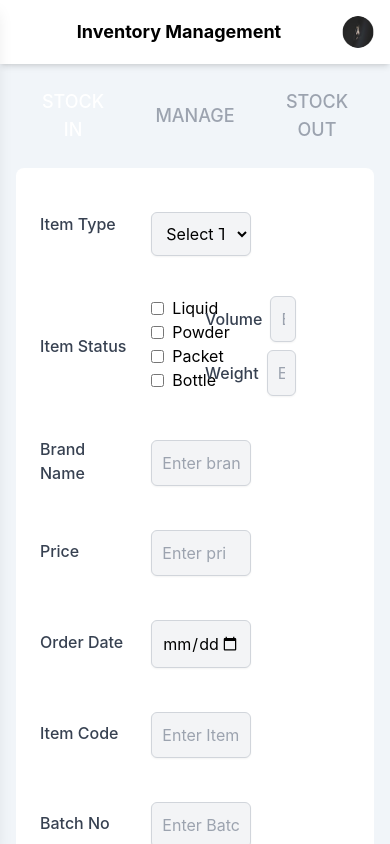
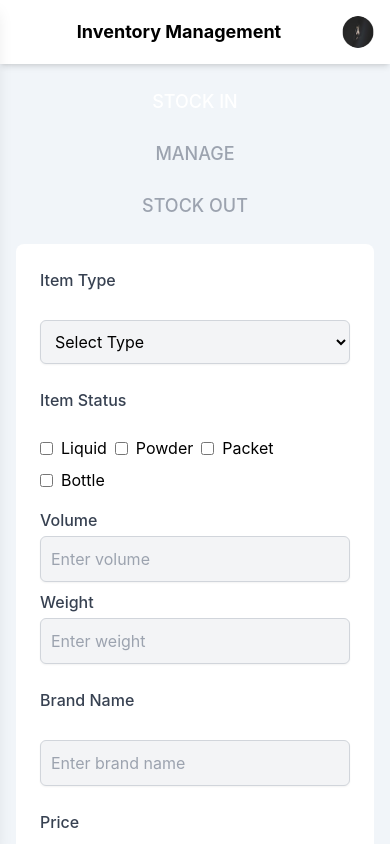
Before and after one commit to VishwaDeAero/aquahub, a React (Create React App) app: page /inventory-management in a window 390 px wide. Built offline with nearby package versions, Linux system fonts and the light colour scheme; the HTML template or start-up script is replaced by a standard one.

Commit message:
Responsive - Hatchery Management

```diff
--- a/src/components/inventory/ManageInventory.js
+++ b/src/components/inventory/ManageInventory.js
@@ -41,7 +41,7 @@ const ManageInventory = () => {
   };
 
   return (
-    <div className="p-6">
+    <div className="bg-white p-6 rounded-lg">
       {/* Label + Dropdown + Search Button */}
       <div className="flex items-center space-x-4 mb-6">
         {/* Label */}
@@ -117,10 +117,10 @@ const ManageInventory = () => {
 
       {/* Clear & Save Buttons */}
       <div className="flex justify-end mt-6 space-x-4">
-        <button className="px-4 py-2 w-32 border border-sky-900 bg-gray-200 text-gray-700 rounded-lg hover:bg-gray-300">
+        <button className="px-4 py-2 w-full md:w-32 border border-sky-900 bg-gray-200 text-gray-700 rounded-lg hover:bg-gray-300">
           Clear
         </button>
-        <button className="px-4 py-2 w-32 bg-sky-900 text-white rounded-lg hover:bg-blue-900">
+        <button className="px-4 py-2 w-full md:w-32 bg-sky-900 text-white rounded-lg hover:bg-blue-900">
           Save
         </button>
       </div>
--- a/src/components/inventory/StockIn.js
+++ b/src/components/inventory/StockIn.js
@@ -3,13 +3,13 @@ import React from "react";
 const StockIn = () => {
     return (
         <div className="bg-white p-6 rounded-lg">
-            <form className="grid grid-cols-12 gap-6 space-y-4">
+            <form className="grid grid-cols-6 sm:grid-cols-12 gap-2 sm:gap-4 md:gap-6 space-y-4">
                 {/* Item Type */}
                 <div className="col-span-4 flex items-center">
                     <label className="block font-medium text-gray-700">Item Type</label>
                 </div>
                 <div className="col-span-8">
-                    <select className="mt-1 block w-1/2 border p-2.5 rounded-md border-gray-300 bg-gray-100 shadow-sm focus:border-blue-500 focus:ring-blue-500">
+                    <select className="mt-1 block w-full md:w-1/2 border p-2.5 rounded-md border-gray-300 bg-gray-100 shadow-sm focus:border-blue-500 focus:ring-blue-500">
                         <option>Select Type</option>
                         <option>Type 1</option>
                         <option>Type 2</option>
@@ -21,9 +21,9 @@ const StockIn = () => {
                     <label className="block font-medium text-gray-700">Item Status</label>
                 </div>
                 <div className="col-span-8">
-                    <div className="grid grid-cols-12 gap-4">
+                    <div className="grid gride-cols-6 sm:grid-cols-12 gap-4">
                         {/* Checkboxes */}
-                        <div className="col-span-3">
+                        <div className="col-span-3 flex flex-wrap gap-2 sm:flex-col sm:space-y-2">
                             <label className="flex items-center">
                                 <input type="checkbox" className="form-checkbox" />
                                 <span className="ml-2">Liquid</span>
@@ -43,20 +43,20 @@ const StockIn = () => {
                         </div>
 
                         {/* Volume and Weight */}
-                        <div className="col-span-6 flex flex-col space-y-2">
-                            <div className="flex items-center space-x-2">
+                        <div className="col-span-6 flex flex-col space-y-2 sm:space-y-0">
+                            <div className="flex flex-col sm:flex-row sm:items-center space-y-1 sm:space-y-0 sm:space-x-2 md:mb-4">
                                 <label className="font-medium text-gray-700">Volume</label>
                                 <input
                                     type="text"
-                                    className="w-1/2 border p-2.5 rounded-md border-gray-300 bg-gray-100 shadow-sm focus:border-blue-500 focus:ring-blue-500"
+                                    className="w-full sm:w-1/2 border p-2.5 rounded-md border-gray-300 bg-gray-100 shadow-sm focus:border-blue-500 focus:ring-blue-500"
                                     placeholder="Enter volume"
                                 />
                             </div>
-                            <div className="flex items-center space-x-2">
+                            <div className="flex flex-col sm:flex-row sm:items-center space-y-1 sm:space-y-0 sm:space-x-2 md:mb-4">
                                 <label className="font-medium text-gray-700">Weight</label>
                                 <input
                                     type="text"
-                                    className="w-1/2 border p-2.5 rounded-md border-gray-300 bg-gray-100 shadow-sm focus:border-blue-500 focus:ring-blue-500"
+                                    className="w-full sm:w-1/2 border p-2.5 rounded-md border-gray-300 bg-gray-100 shadow-sm focus:border-blue-500 focus:ring-blue-500"
                                     placeholder="Enter weight"
                                 />
                             </div>
@@ -71,7 +71,7 @@ const StockIn = () => {
                 <div className="col-span-8">
                     <input
                         type="text"
-                        className="mt-1 block w-1/2 border p-2.5 rounded-md border-gray-300 bg-gray-100 shadow-sm focus:border-blue-500 focus:ring-blue-500"
+                        className="mt-1 block w-full md:w-1/2 border p-2.5 rounded-md border-gray-300 bg-gray-100 shadow-sm focus:border-blue-500 focus:ring-blue-500"
                         placeholder="Enter brand name"
                     />
                 </div>
@@ -83,7 +83,7 @@ const StockIn = () => {
                 <div className="col-span-8">
                     <input
                         type="number"
-                        className="mt-1 block w-1/2 border p-2.5 rounded-md border-gray-300 bg-gray-100 shadow-sm focus:border-blue-500 focus:ring-blue-500"
+                        className="mt-1 block w-full md:w-1/2 border p-2.5 rounded-md border-gray-300 bg-gray-100 shadow-sm focus:border-blue-500 focus:ring-blue-500"
                         placeholder="Enter price"
                     />
                 </div>
@@ -95,7 +95,7 @@ const StockIn = () => {
                 <div className="col-span-8">
                     <input
                         type="date"
-                        className="mt-1 block w-1/2 border p-2.5 rounded-md border-gray-300 bg-gray-100 shadow-sm focus:border-blue-500 focus:ring-blue-500"
+                        className="mt-1 block w-full md:w-1/2 border p-2.5 rounded-md border-gray-300 bg-gray-100 shadow-sm focus:border-blue-500 focus:ring-blue-500"
                     />
                 </div>
 
@@ -106,7 +106,7 @@ const StockIn = () => {
                 <div className="col-span-8">
                     <input
                         type="text"
-                        className="mt-1 block w-1/2 border p-2.5 rounded-md border-gray-300 bg-gray-100 shadow-sm focus:border-blue-500 focus:ring-blue-500"
+                        className="mt-1 block w-full md:w-1/2 border p-2.5 rounded-md border-gray-300 bg-gray-100 shadow-sm focus:border-blue-500 focus:ring-blue-500"
                         placeholder="Enter Item Code"
                     />
                 </div>
@@ -118,7 +118,7 @@ const StockIn = () => {
                 <div className="col-span-8">
                     <input
                         type="text"
-                        className="mt-1 block w-1/2 border p-2.5 rounded-md border-gray-300 bg-gray-100 shadow-sm focus:border-blue-500 focus:ring-blue-500"
+                        className="mt-1 block w-full md:w-1/2 border p-2.5 rounded-md border-gray-300 bg-gray-100 shadow-sm focus:border-blue-500 focus:ring-blue-500"
                         placeholder="Enter Batch No"
                     />
                 </div>
@@ -130,7 +130,7 @@ const StockIn = () => {
                 <div className="col-span-8">
                     <input
                         type="date"
-                        className="mt-1 block w-1/2 border p-2.5 rounded-md border-gray-300 bg-gray-100 shadow-sm focus:border-blue-500 focus:ring-blue-500"
+                        className="mt-1 block w-full md:w-1/2 border p-2.5 rounded-md border-gray-300 bg-gray-100 shadow-sm focus:border-blue-500 focus:ring-blue-500"
                     />
                 </div>
 
@@ -141,7 +141,7 @@ const StockIn = () => {
                 <div className="col-span-8">
                     <input
                         type="date"
-                        className="mt-1 block w-1/2 border p-2.5 rounded-md border-gray-300 bg-gray-100 shadow-sm focus:border-blue-500 focus:ring-blue-500"
+                        className="mt-1 block w-full md:w-1/2 border p-2.5 rounded-md border-gray-300 bg-gray-100 shadow-sm focus:border-blue-500 focus:ring-blue-500"
                     />
                 </div>
 
@@ -152,7 +152,7 @@ const StockIn = () => {
                 <div className="col-span-8">
                     <input
                         type="number"
-                        className="mt-1 block w-1/2 border p-2.5 rounded-md border-gray-300 bg-gray-100 shadow-sm focus:border-blue-500 focus:ring-blue-500"
+                        className="mt-1 block w-full md:w-1/2 border p-2.5 rounded-md border-gray-300 bg-gray-100 shadow-sm focus:border-blue-500 focus:ring-blue-500"
                         placeholder="Enter quantity"
                     />
                 </div>
@@ -164,7 +164,7 @@ const StockIn = () => {
                 <div className="col-span-8">
                     <input
                         type="number"
-                        className="mt-1 block w-1/2 border p-2.5 rounded-md border-gray-300 bg-gray-100 shadow-sm focus:border-blue-500 focus:ring-blue-500"
+                        className="mt-1 block w-full md:w-1/2 border p-2.5 rounded-md border-gray-300 bg-gray-100 shadow-sm focus:border-blue-500 focus:ring-blue-500"
                         placeholder="Enter quantity"
                     />
                 </div>
@@ -189,10 +189,10 @@ const StockIn = () => {
 
             {/* Buttons */}
             <div className="flex justify-end mt-6 space-x-4">
-                <button className="px-4 py-2 w-1/6 border border-sky-900 bg-gray-200 text-gray-700 rounded-lg hover:bg-gray-300">
+                <button className="px-4 py-2 w-1/2 md:w-1/6 border border-sky-900 bg-gray-200 text-gray-700 rounded-lg hover:bg-gray-300">
                     Clear
                 </button>
-                <button className="px-4 py-2 w-1/6 bg-darkblue text-white rounded-lg hover:bg-blue-900">
+                <button className="px-4 py-2 w-1/2 md:w-1/6 bg-darkblue text-white rounded-lg hover:bg-blue-900">
                     Save
                 </button>
             </div>
--- a/src/components/inventory/StockOut.js
+++ b/src/components/inventory/StockOut.js
@@ -33,7 +33,7 @@ const StockOut = () => {
   };
 
   return (
-    <div className="p-6">
+    <div className="bg-white p-6 rounded-lg">
       {/* Label + Dropdown + Search Button */}
       <div className="flex items-center space-x-4 mb-6">
         {/* Label */}
@@ -147,7 +147,7 @@ const StockOut = () => {
 
       {/* Save Button */}
       <div className="flex justify-end mt-6">
-        <button className="px-4 py-2 w-32 bg-sky-900 text-white rounded-lg hover:bg-blue-900">
+        <button className="px-4 py-2 w-full md:w-32 bg-sky-900 text-white rounded-lg hover:bg-blue-900">
           Save
         </button>
       </div>
--- a/src/pages/InventoryManagement.js
+++ b/src/pages/InventoryManagement.js
@@ -15,9 +15,10 @@ const InventoryManagement = () => {
     return (
         <AppLayout title="Inventory Management">
             {/* Tab Navigation */}
-            <div className="grid grid-cols-3 gap-2">
+            <div className="grid grid-cols-1 sm:grid-cols-3 gap-2">
                 {tabItems.map((item, index) => (
                     <button
+                        key={index}
                         onClick={() => setActiveTab(item.component)}
                         className={`px-4 py-2 bg-darkblue text-lg uppercase font-medium ${activeTab === item.component
                             ? "text-white hover:text-sky-500"
@@ -30,9 +31,9 @@ const InventoryManagement = () => {
             </div>
             <div className="py-4">
                 {/* Tab Content */}
-                    {activeTab === "stock-in" && <StockIn />}
-                    {activeTab === "manage" && <ManageInventory />}
-                    {activeTab === "stock-out" && <StockOut />}
+                {activeTab === "stock-in" && <StockIn />}
+                {activeTab === "manage" && <ManageInventory />}
+                {activeTab === "stock-out" && <StockOut />}
             </div>
         </AppLayout>
     );
```
